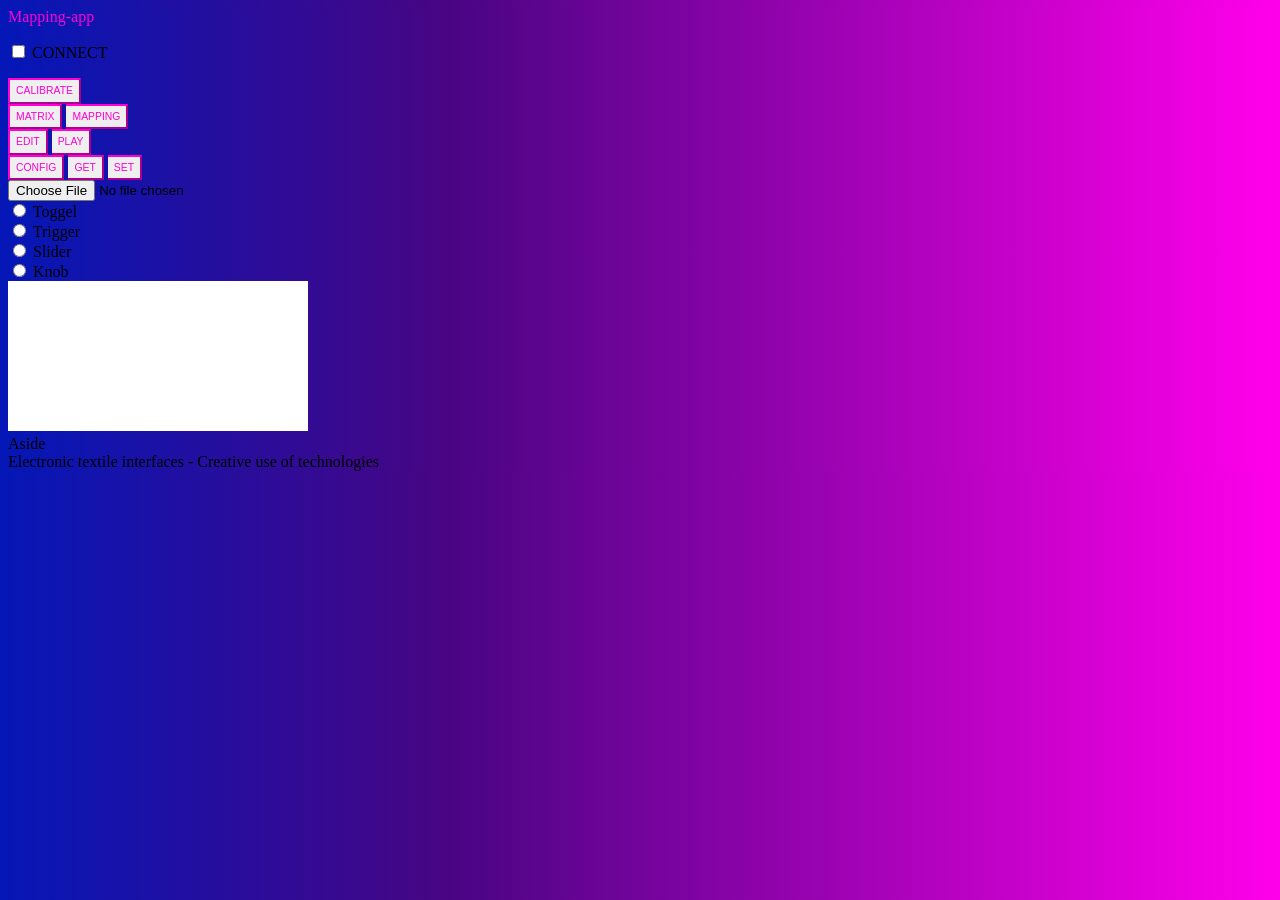
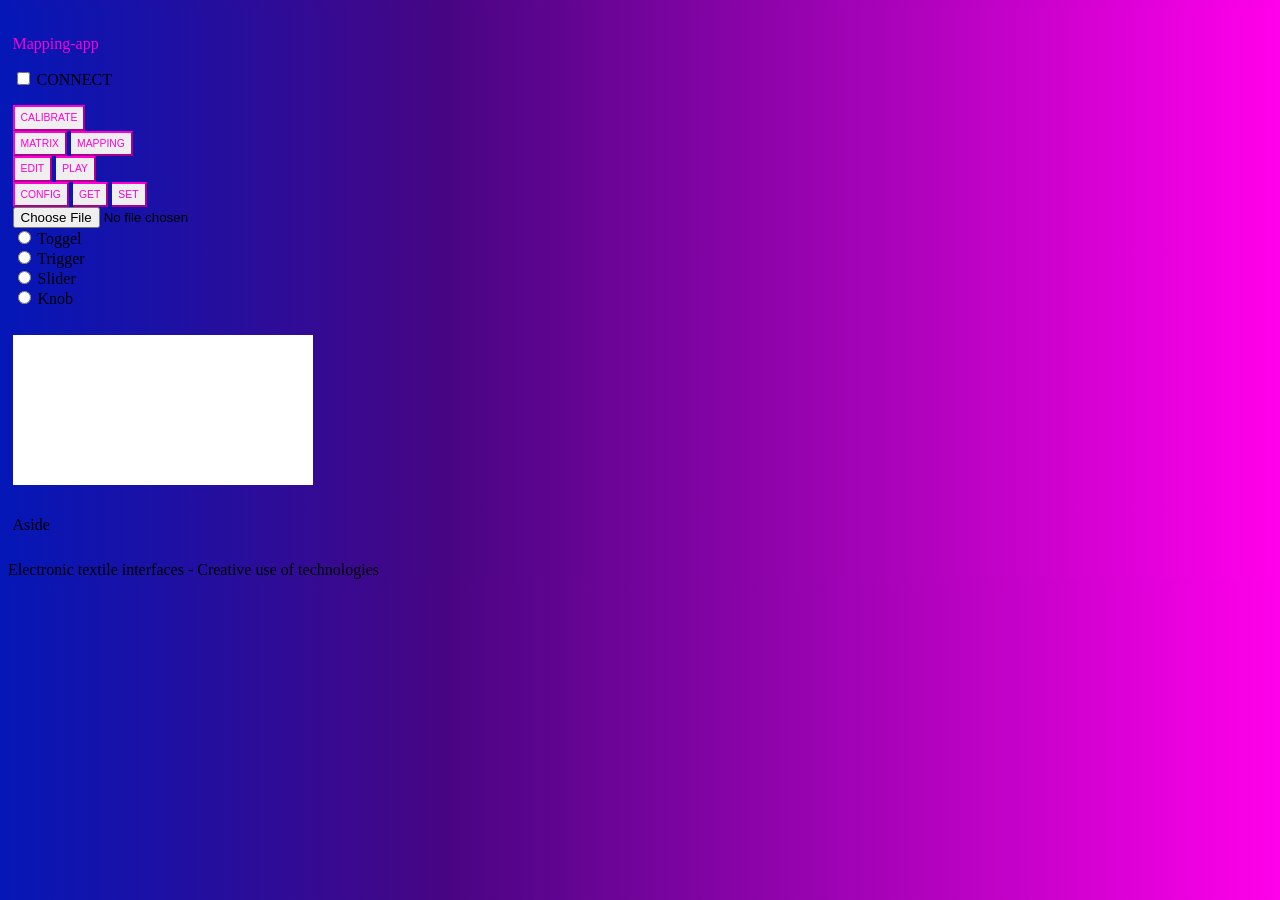

Style: reduce horizontal margins between canvas and side panels

--- a/docs/css/style.css
+++ b/docs/css/style.css
@@ -18,8 +18,8 @@ html, body {
   transition: 0;
 }
 
-.col-sm-3, .col-sm-6 {
-  padding: 3vh;
+.col-sm-2, .col-sm-3, .col-sm-6, .col-sm-7 {
+  padding: 3vh 0.5vh;
 }
 
 h1, h2, h3, h4, h5 {
@@ -41,10 +41,16 @@ h1, h2, h3, h4, h5 {
     margin: auto;
     overflow: hidden;
   }
+  .col-sm-2.sidenav.d-flex > .card,
   .col-sm-3.sidenav.d-flex > .card {
     height: 90vh;
     overflow-y: auto;
   }
+}
+
+#page {
+  padding-left: 0.5vh;
+  padding-right: 0.5vh;
 }
 
 #canvas-2D {
